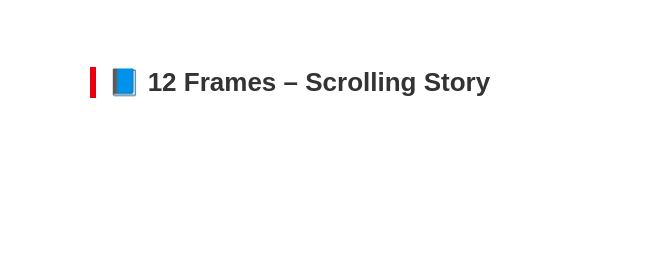
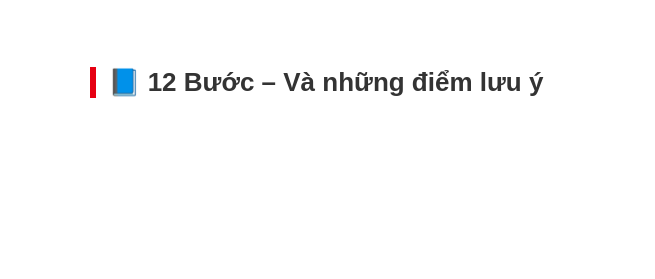
Before and after one commit to Retail-Academy/IMEI-training-vie, a plain HTML site: page index.html in a window 1280 px wide. Shown: the part 742-1021 px from the top of the page, 0-655 px from the left. Drawn offline with Linux system fonts and the light colour scheme.

Commit message:
Update index.html

```diff
--- a/index.html
+++ b/index.html
@@ -254,7 +254,7 @@ footer {
     </div>
 
     <!-- 12 FRAMES -->
-    <h2 class="section-title fade-in">📘 12 Frames – Scrolling Story</h2>
+    <h2 class="section-title fade-in">📘 12 Bước – Và những điểm lưu ý</h2>
 
     <!-- ================= FRAME 1 ================= -->
     <div class="frame fade-in">
```
